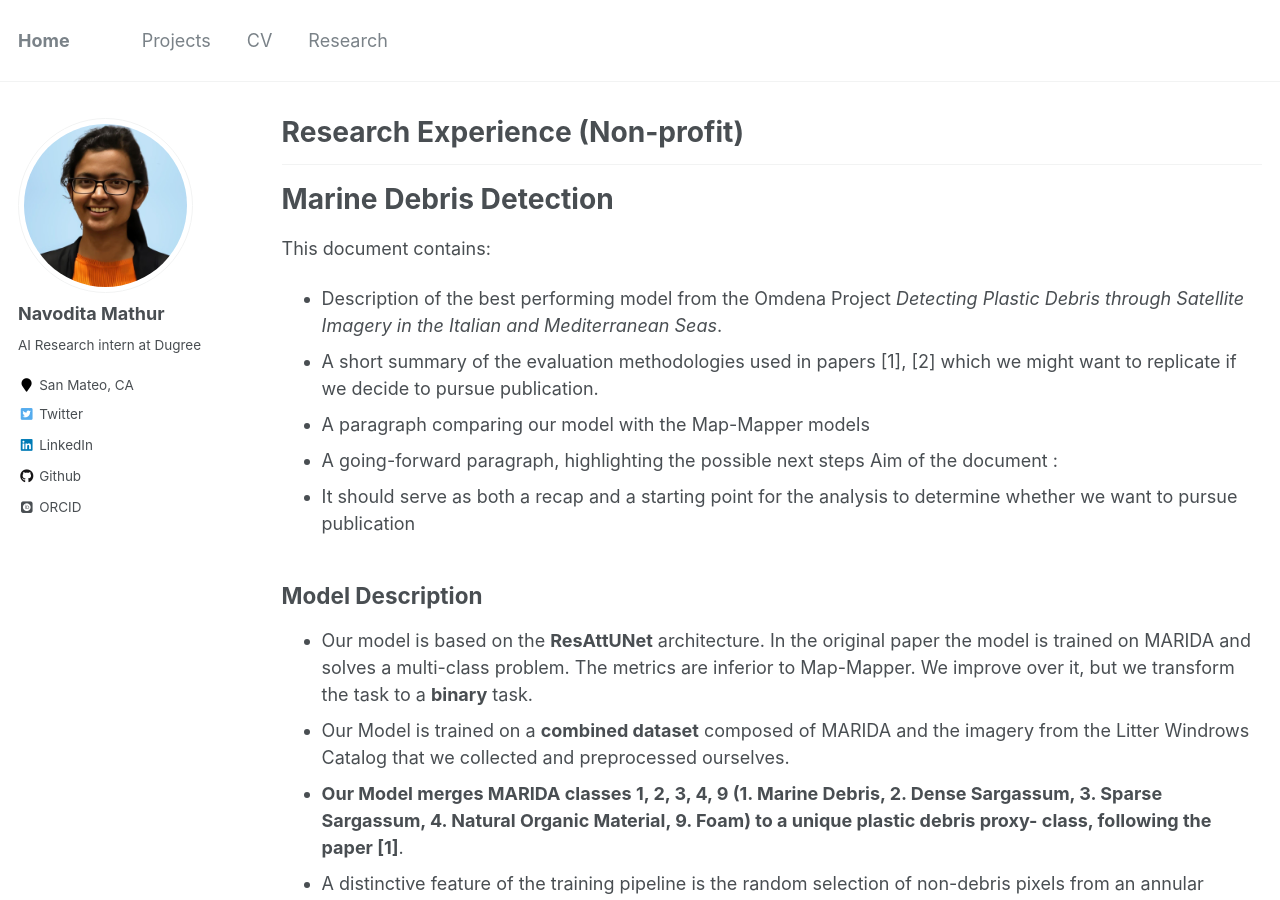
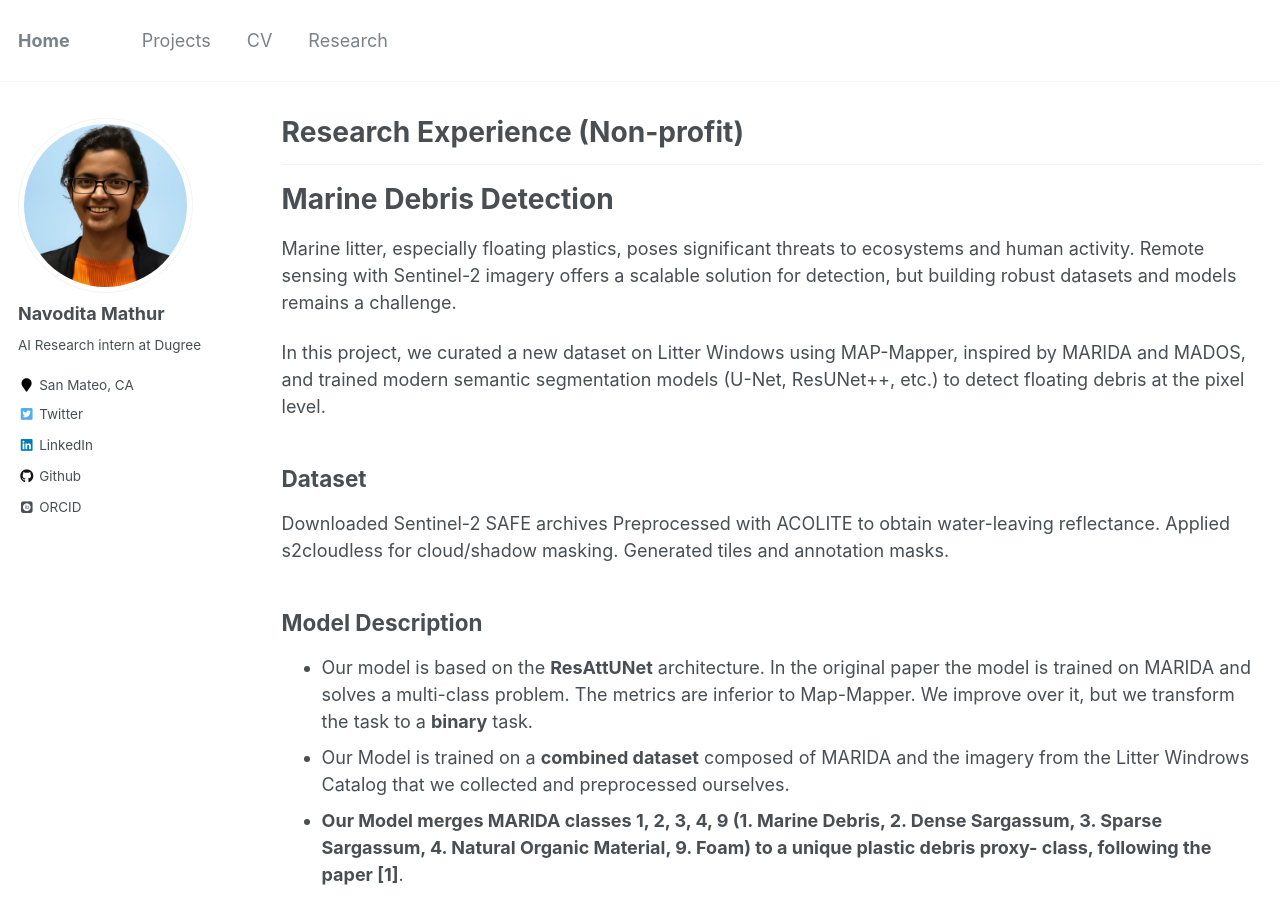
Before and after one commit to Navoditamathur/Navoditamathur.github.io, a Jekyll site: the page built from _pages/research.md, in a window 1280 px wide and 900 px high. Built offline with Jekyll 4.4.1, drawn with Linux system fonts in a browser that asks for light colours; some web fonts are replaced.

Commit message:
Update research.md

```diff
--- a/_pages/research.md
+++ b/_pages/research.md
@@ -13,14 +13,15 @@ redirect_from:
 ---
 
 # Marine Debris Detection
+Marine litter, especially floating plastics, poses significant threats to ecosystems and human activity. Remote sensing with Sentinel-2 imagery offers a scalable solution for detection, but building robust datasets and models remains a challenge.
 
-This document contains:
-- Description of the best performing model from the Omdena Project _Detecting Plastic Debris through Satellite Imagery in the Italian and Mediterranean Seas_.
-- A short summary of the evaluation methodologies used in papers [1], [2] which we might want to replicate if we decide to pursue publication.
-- A paragraph comparing our model with the Map-Mapper models
-- A going-forward paragraph, highlighting the possible next steps
-Aim of the document :
-- It should serve as both a recap and a starting point for the analysis to determine whether we want to pursue publication
+In this project, we curated a new dataset on Litter Windows using MAP-Mapper, inspired by MARIDA and MADOS, and trained modern semantic segmentation models (U-Net, ResUNet++, etc.) to detect floating debris at the pixel level.
+
+## Dataset
+Downloaded Sentinel-2 SAFE archives
+Preprocessed with ACOLITE to obtain water-leaving reflectance.
+Applied s2cloudless for cloud/shadow masking.
+Generated tiles and annotation masks.
 
 ## Model Description
 - Our model is based on the **ResAttUNet** architecture. In the original paper the model is trained on MARIDA and solves a multi-class problem. The metrics are inferior to Map-Mapper. We improve over it, but we transform the task to a **binary** task.
```
